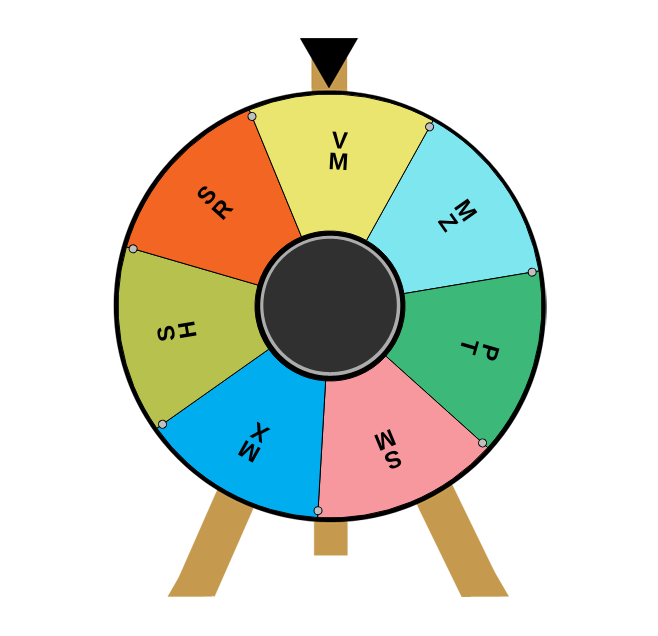
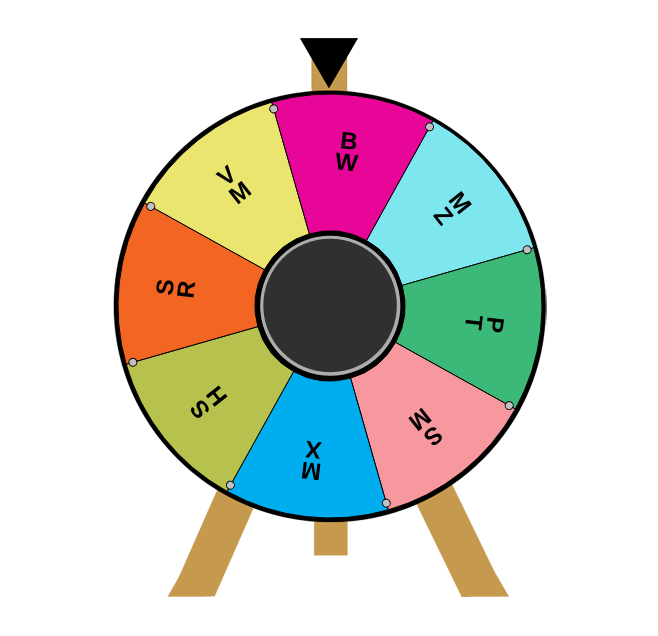
Before and after one commit to muzfr7/random-name-picker, a plain HTML site: page index.html in a window 1280 px wide. Shown: the part 66-702 px from the top of the page, without its empty margins (310-968 px from the left). Drawn offline with nearby package versions, Linux system fonts and the light colour scheme.

Commit message:
Update index.html

```diff
--- a/index.html
+++ b/index.html
@@ -28,7 +28,7 @@
                 'textFontSize'    : 24,         // Set default font size for the segments.
                 'textOrientation' : 'vertical', // Make text vertial so goes down from the outside of wheel.
                 'textAlignment'   : 'outer',    // Align text to outside of wheel.
-                'numSegments'     : 7,         // Specify number of segments.
+                'numSegments'     : 8,         // Specify number of segments.
                 'segments'        :             // Define segments including colour and text.
                 [                               // font size and test colour overridden on backrupt segments.
                    {'fillStyle' : '#7de6ef', 'text' : ' MZ'},
@@ -51,7 +51,7 @@
                 },
                 'pins' :				// Turn pins on.
                 {
-                    'number'     : 7,
+                    'number'     : 8,
                     'fillStyle'  : 'silver',
                     'outerRadius': 4,
                 }
```
